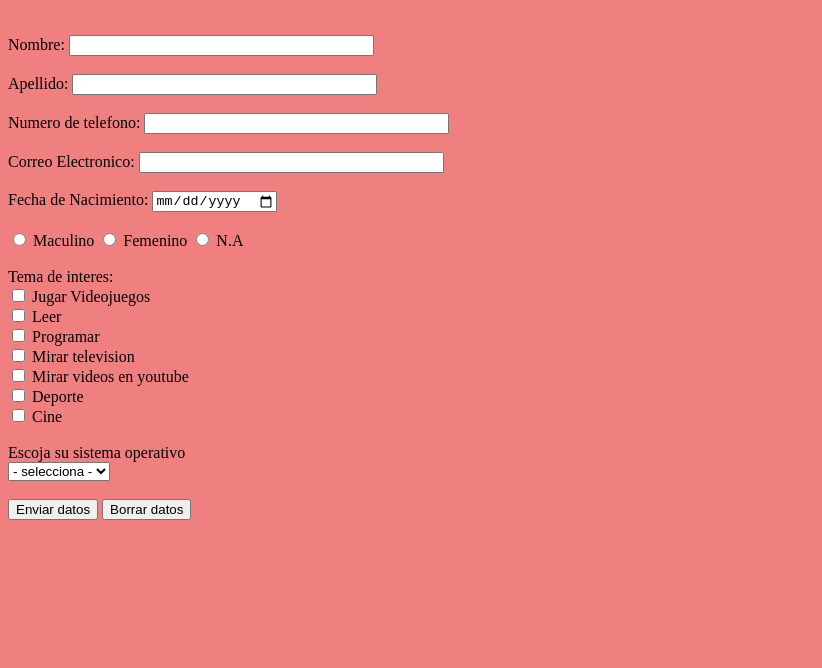
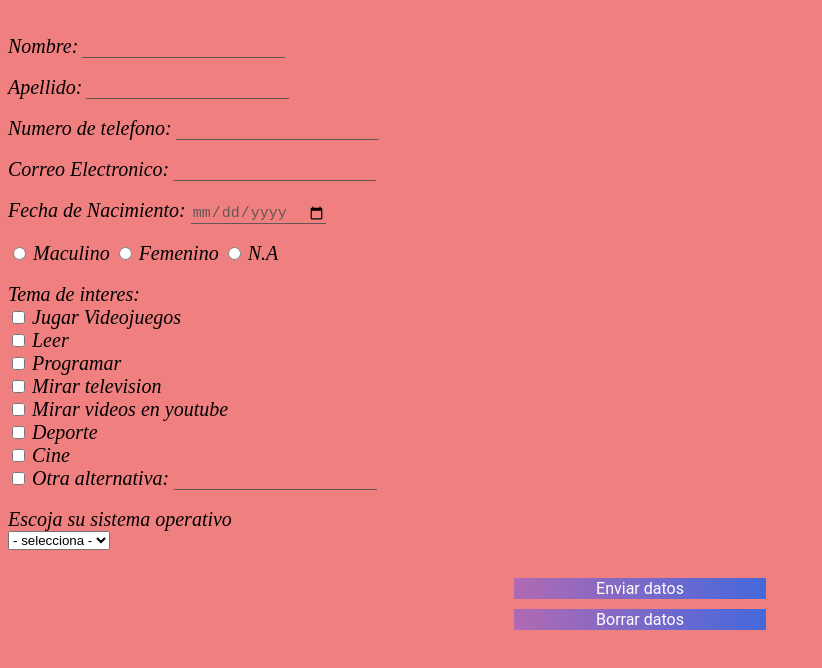
Before and after one commit to ManuelCespedesA/Formulario, a plain HTML site: page index.html in a window 1280 px wide. Shown: the part 50-718 px from the top of the page, without its empty margins (0-822 px from the left). Drawn offline with Linux system fonts and the light colour scheme.

Commit message:
Update index.html

```diff
--- a/index.html
+++ b/index.html
@@ -2,27 +2,28 @@
 <html>
 	<head>
 		<meta charset="utf-8"/>
+		<Link rel="stylesheet" href="estilos.css">
 	</head>
-	<body style="background-color: lightcoral;">
+	<body">
 		<form>
 			<h2> FORMULARIO</h2>
 
 			<br>
 
 			<label for="nombre">Nombre:</label>
-			<input type="text" name="nombre" id="nombre" size="35">
+			<input type="text" name="nombre" id="nombre">
 			<br><br>
 
 			<label for="apellido">Apellido:</label>
-			<input type="text" name="apellido" id="apellido" size="35">
+			<input type="text" name="apellido" id="apellido">
 			<br><br>
 
 			<label for="telefono">Numero de telefono:</label>
-			<input type="text" name="telefono" id="telefono" size="35">
+			<input type="text" name="telefono" id="telefono">
 			<br><br>
 
 			<label for="correo">Correo Electronico:</label>
-			<input type="text" name="correo" id="correo" size="35">
+			<input type="text" name="correo" id="correo">
 			<br><br>
 
 			<label for="nacimiento">Fecha de Nacimiento: </label>
@@ -40,19 +41,23 @@
 			<label for="">Tema de interes:</label><br>
 
 			<input type="checkbox" name="interes" id="jugar">
-			<label for="java">Jugar Videojuegos</label><br>
+			<label for="jugar">Jugar Videojuegos</label><br>
 			<input type="checkbox" name="interes" id="leer">
-			<label for="c">Leer</label><br>
+			<label for="leer">Leer</label><br>
 			<input type="checkbox" name="interes" id="programar">
-			<label for="vb">Programar</label><br>
+			<label for="programar">Programar</label><br>
 			<input type="checkbox" name="interes" id="mirar">
-			<label for="vb">Mirar television</label><br>
+			<label for="mirar">Mirar television</label><br>
 			<input type="checkbox" name="interes" id="youtube">
-			<label for="vb">Mirar videos en youtube</label><br>
+			<label for="youtube">Mirar videos en youtube</label><br>
 			<input type="checkbox" name="interes" id="Deporte">
-			<label for="java">Deporte</label><br>
+			<label for="Deporte">Deporte</label><br>
 			<input type="checkbox" name="interes" id="Cine">
-			<label for="java">Cine</label><br><br>
+			<label for="Cine">Cine</label><br>
+			<input type="checkbox" name="interes" id="otros">
+			<label for="otros">Otra alternativa: </label>
+			<input type="text" name="Otros"	id="Otros">
+			<br><br>
 
 	      	<label for="SO">Escoja su sistema operativo</label> <br/>
    			<select id="SO" name="SO">
@@ -60,13 +65,13 @@
    				<option value="windows">Windows</option>
             	<option value="mac">Mac</option>
             	<option value="linux">Linux</option>
-            	<option value="otro"">Otro</option>
+            	<option value="otro">Otro</option>
         	</select>
 
         	<br><br>
 
-			<input type="submit" value="Enviar datos" size="35">
-			<input type="reset" value="Borrar datos">
+			<button type="submit">Enviar datos</button>
+			<button type="reset">Borrar datos</button>
 
 		</form>
 	</body>
```
